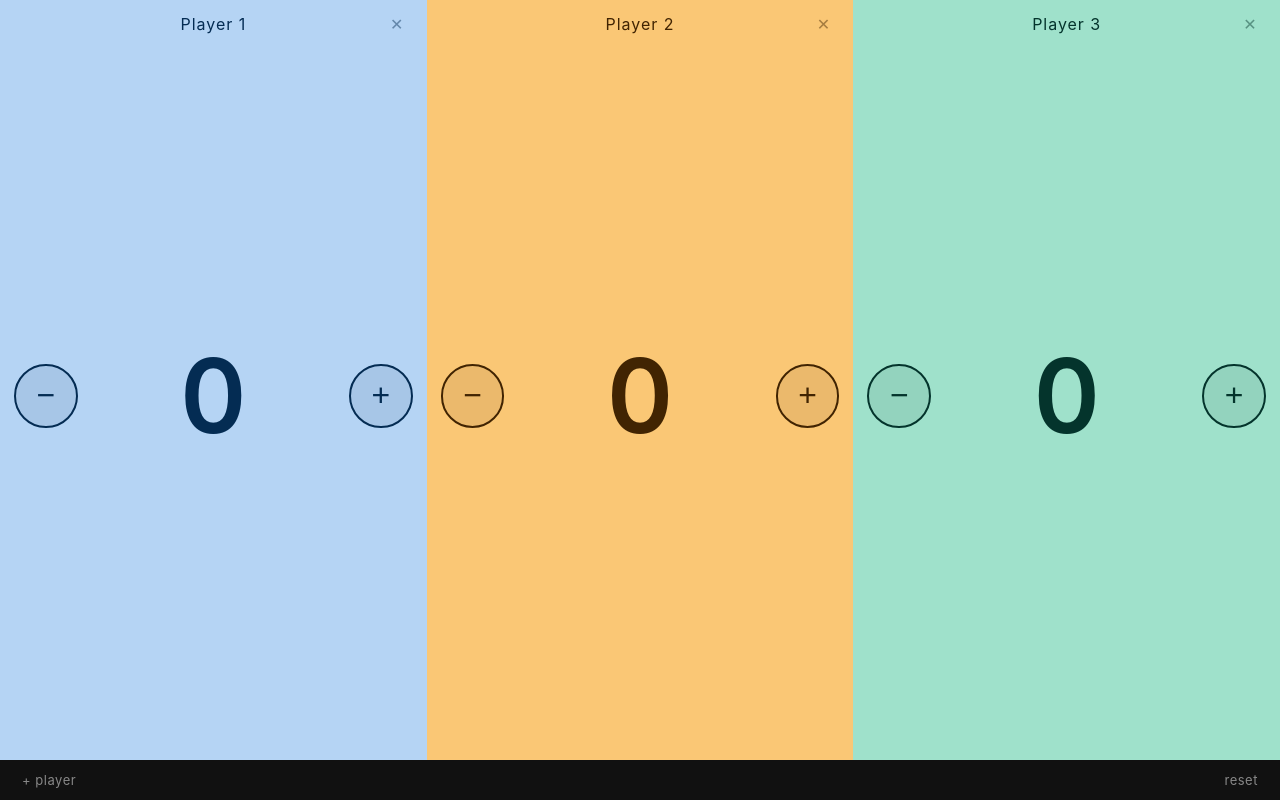
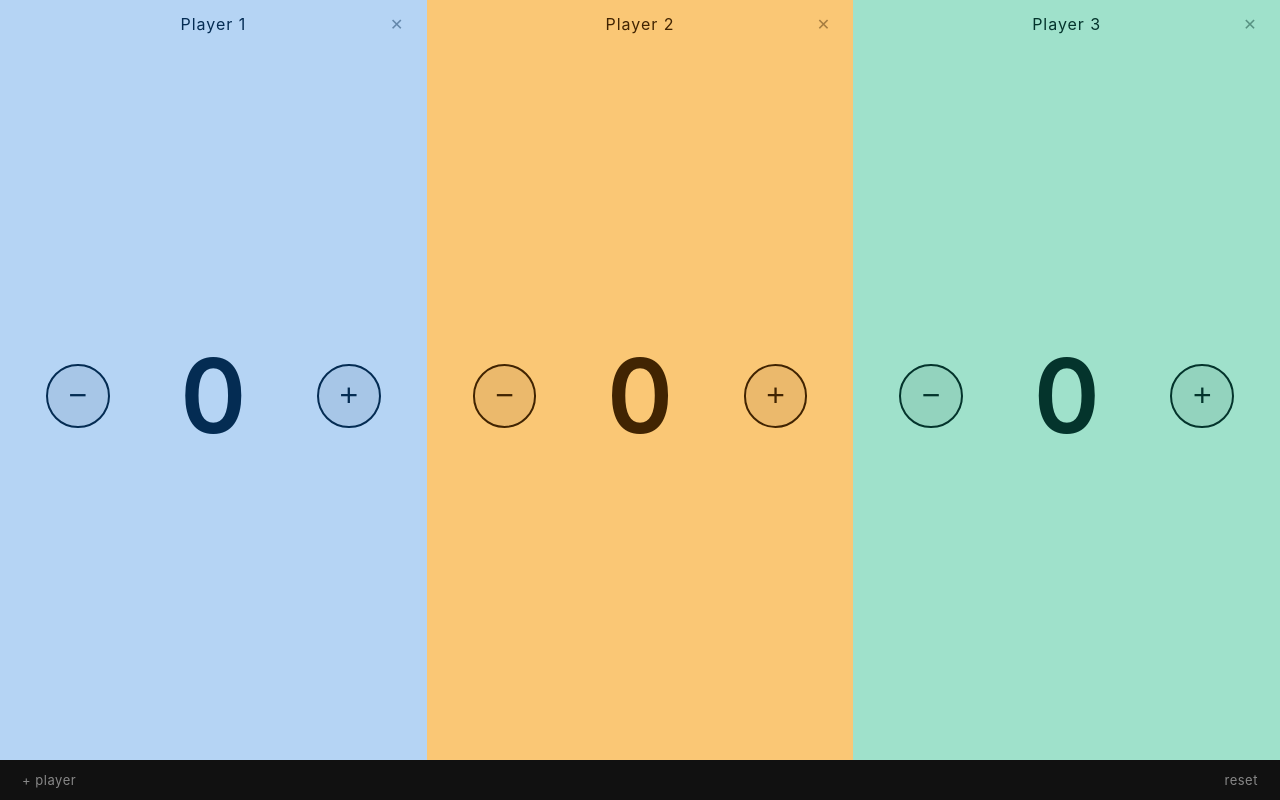
Before and after one commit to KwissyBoy/scoreboard, a plain HTML site: page index.html in a window 1280 px wide. Drawn offline with Linux system fonts and the light colour scheme.

Commit message:
Move +/- inward and enlarge their touch zones
Co-Authored-By: Claude Opus 5.5 <noreply@anthropic.com>
Claude-Session: https://claude.ai/code/session_0137TWUwXFLQLaB8fn1bfoiu

```diff
--- a/index.html
+++ b/index.html
@@ -18,8 +18,10 @@ body{font-family:-apple-system,BlinkMacSystemFont,"Segoe UI",Roboto,Helvetica,Ar
 .del:hover{opacity:.9;background:var(--tint)}
 .mid{flex:1;display:flex;align-items:center;justify-content:space-between;gap:10px;min-height:0}
 .score{flex:1;text-align:center;font-weight:600;line-height:1;font-variant-numeric:tabular-nums;font-size:min(55cqh,26cqw);font-size:clamp(40px,min(55cqh,26cqw),400px)}
-.btn{flex:none;width:clamp(52px,16cqmin,96px);height:clamp(52px,16cqmin,96px);border-radius:50%;border:2px solid var(--fg);background:var(--tint);color:var(--fg);font-size:clamp(26px,8cqmin,48px);line-height:1;cursor:pointer;display:flex;align-items:center;justify-content:center;padding:0}
-.btn:active{background:var(--fg);color:var(--bg)}
+.mid{padding:0 4cqw}
+.btn{flex:none;align-self:stretch;width:clamp(84px,24cqw,200px);border:none;background:transparent;padding:0;cursor:pointer;display:flex;align-items:center;justify-content:center;color:var(--fg)}
+.ring{width:clamp(52px,16cqmin,96px);height:clamp(52px,16cqmin,96px);border-radius:50%;border:2px solid var(--fg);background:var(--tint);font-size:clamp(26px,8cqmin,48px);line-height:1;display:flex;align-items:center;justify-content:center;pointer-events:none}
+.btn:active .ring{background:var(--fg);color:var(--bg)}
 footer{display:flex;justify-content:space-between;align-items:center;padding:6px 12px calc(6px + env(safe-area-inset-bottom));background:#111}
 footer button{font:inherit;font-size:13px;color:#888;background:transparent;border:none;padding:6px 10px;border-radius:6px;cursor:pointer;letter-spacing:.04em}
 footer button:hover{color:#ccc;background:#222}
@@ -63,7 +65,7 @@ function render(){
     s.className='sec';
     s.style.setProperty('--bg',bg);s.style.setProperty('--fg',fg);s.style.setProperty('--tint',fg+'14');
     s.innerHTML=`<div class="top"><input class="name" maxlength="24" spellcheck="false"><button class="del" aria-label="Remove player">✕</button></div>
-      <div class="mid"><button class="btn" aria-label="Minus">−</button><div class="score"></div><button class="btn" aria-label="Plus">+</button></div>`;
+      <div class="mid"><button class="btn" aria-label="Minus"><span class="ring">−</span></button><div class="score"></div><button class="btn" aria-label="Plus"><span class="ring">+</span></button></div>`;
     const name=s.querySelector('.name'),score=s.querySelector('.score'),[minus,plus]=s.querySelectorAll('.btn');
     name.value=p.name;score.textContent=p.score;
     name.addEventListener('input',()=>{p.name=name.value;save()});
```
